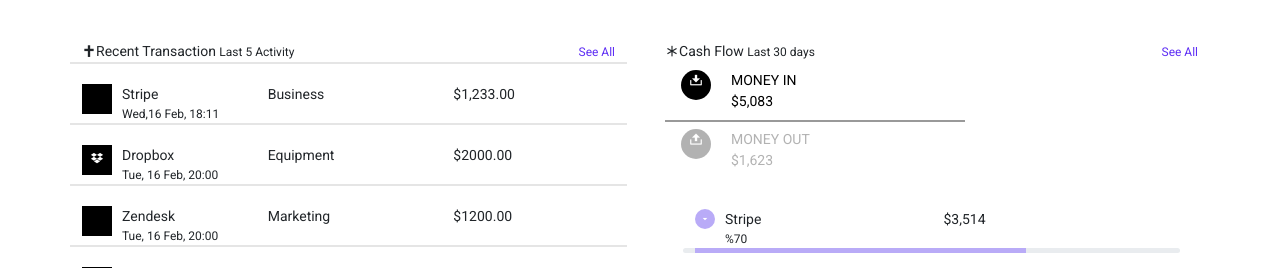
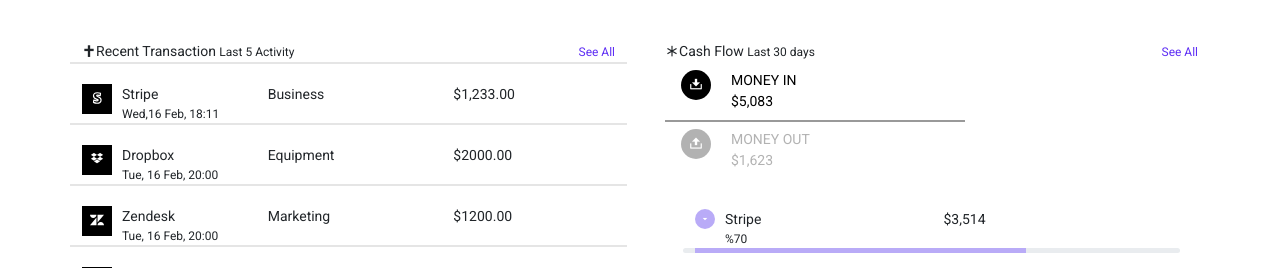
Before and after one commit to temiNoah/team-apt-project, a React (Create React App) app: page / in a window 1280 px wide. Shown: the part 596-864 px from the top of the page. Built offline with nearby package versions, Linux system fonts and the light colour scheme.

Commit message:
updated the icons for stripe and others

```diff
--- a/package.json
+++ b/package.json
@@ -14,6 +14,7 @@
     "framer-motion": "^11.1.7",
     "react": "^18.2.0",
     "react-dom": "^18.2.0",
+    "react-icons": "^5.1.0",
     "react-router-dom": "^6.23.0",
     "react-scripts": "5.0.1",
     "reactstrap": "^9.2.2",
--- a/src/pages/dashboard/components/content/content.tsx
+++ b/src/pages/dashboard/components/content/content.tsx
@@ -3,6 +3,8 @@
     Col, Container, Row, Progress, Nav,
     NavItem, NavLink, TabContent, TabPane
 } from 'reactstrap'
+import { TbBrandStripe } from "react-icons/tb";
+import { SiZendesk } from "react-icons/si";
 import classnames from 'classnames';
 
 import './content.scss'
@@ -14,7 +16,7 @@
             type: "Business",
             amount: "$1,233.00",
             date: "Wed,16 Feb, 18:11",
-            logo: ''
+            logo: <TbBrandStripe style={{ color: "white" }} />
         },
         {
             name: "Dropbox",
@@ -28,7 +30,7 @@
             type: "Marketing",
             amount: "$1200.00",
             date: "Tue, 16 Feb, 20:00",
-            logo: ''
+            logo: <SiZendesk style={{ color: "white" }} />
         },
         {
             name: "Spotify",
@@ -134,7 +136,7 @@
                                     border: '0px 0px 1px  0px',
                                     width: '300px'
                                 }}>
-                                <div style={{ width: '30px', height: '30px', borderRadius: '50%', textAlign: 'center' }}
+                                <div style={{ width: '30px', height: '30px', borderRadius: '50%', textAlign: 'center', paddingTop: '4px' }}
                                     className={`money-icon-container ${activeTab === '1' ? 'active-money-icon' : ''}`}>
                                     <i className="ri-download-2-fill" style={{ color: '#fff' }}> </i>
                                 </div>
@@ -154,7 +156,7 @@
                                     border: '0px 0px 1px  0px',
                                     width: '300px'
                                 }} >
-                                <div style={{ width: '30px', height: '30px', borderRadius: '50%', textAlign: 'center' }}
+                                <div style={{ width: '30px', height: '30px', borderRadius: '50%', textAlign: 'center', paddingTop: '4px' }}
                                     className={`money-icon-container ${activeTab === '2' ? 'active-money-icon' : ''}`}>
                                     <i className="ri-upload-2-fill" style={{ color: '#fff' }}></i>
                                 </div>
```
Also changed, not shown: src/assets/stripe-logo-black-and-white-3.png (added), 1 other file (tests, documents, lock files or other folders).
